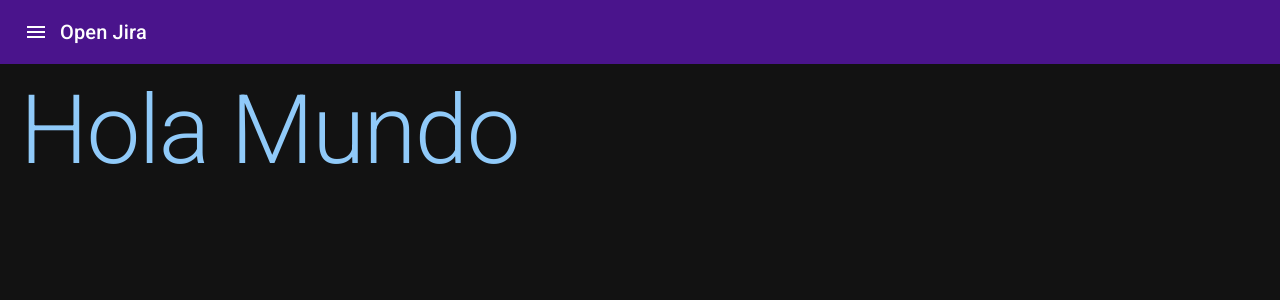
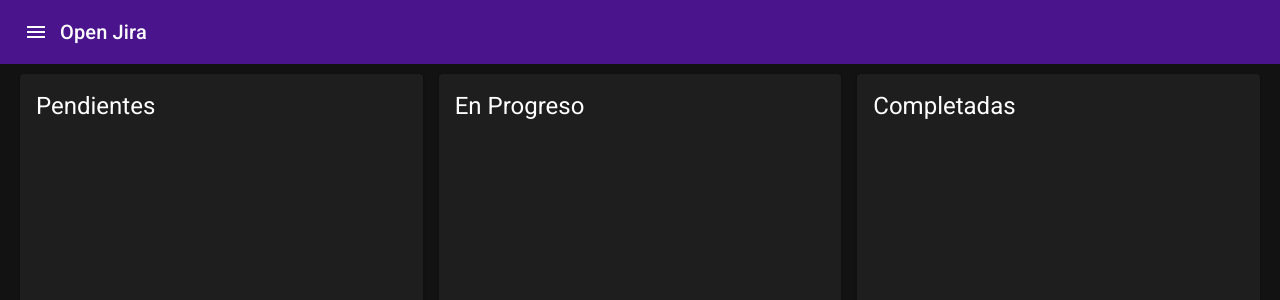
Before and after one commit to gamunax/open-jira-next-typescript, a Next.js app: page / in a window 1280 px wide. Shown: the top 300 px of the page. Built offline with nearby package versions, Linux system fonts and the light colour scheme.

Commit message:
feat: 🎸 add entries context

```diff
--- /dev/null
+++ b/context/entries/EntriesContext.tsx
@@ -0,0 +1,8 @@
+import { createContext } from 'react';
+import { Entry } from '../../interfaces';
+
+type ContextProps = {
+  entries: Entry[]; // TODO: define type
+};
+
+export const EntriesContext = createContext({} as ContextProps);
--- /dev/null
+++ b/context/entries/EntriesProvider.tsx
@@ -0,0 +1,41 @@
+import { FC, useReducer } from 'react';
+import { v4 as uuidv4 } from 'uuid';
+import { Entry, EntryStatus } from '../../interfaces';
+import { EntriesContext } from './EntriesContext';
+import { EntriesReducer } from './EntriesReducer';
+
+export interface EntriesState {
+  entries: Entry[];
+}
+
+const Entries_INITIAL_STATE: EntriesState = {
+  entries: [
+    {
+      _id: uuidv4(),
+      description: 'Lorem ipsum dolor sit amet',
+      status: EntryStatus.PENDING,
+      createdAt: Date.now(),
+    },
+    {
+      _id: uuidv4(),
+      description: 'Lorem ipsum dolor sit amet consectetur adipisicing elit. Quisquam, quidem.',
+      status: EntryStatus.IN_PROGRESS,
+      createdAt: Date.now(),
+    },
+    {
+      _id: uuidv4(),
+      description: 'Commodi, quisquam, quidem.',
+      status: EntryStatus.PENDING,
+      createdAt: Date.now(),
+    },
+  ],
+};
+
+type Props = {
+  children: React.ReactNode;
+};
+
+export const EntriesProvider: FC<Props> = ({ children }) => {
+  const [state, dispatch] = useReducer(EntriesReducer, Entries_INITIAL_STATE);
+  return <EntriesContext.Provider value={{ ...state }}>{children}</EntriesContext.Provider>;
+};
--- /dev/null
+++ b/context/entries/EntriesReducer.tsx
@@ -0,0 +1,19 @@
+import { EntriesState } from './EntriesProvider';
+
+export enum ActionType {
+  ADD_ENTRY = 'ADD_ENTRY',
+}
+
+type EntriesActionType = { type: ActionType.ADD_ENTRY };
+
+export const EntriesReducer = (state: EntriesState, action: EntriesActionType): EntriesState => {
+  switch (action.type) {
+    case ActionType.ADD_ENTRY:
+      return {
+        ...state,
+      };
+
+    default:
+      return { ...state };
+  }
+};
--- /dev/null
+++ b/context/entries/index.ts
@@ -0,0 +1,3 @@
+export * from './EntriesContext';
+export * from './EntriesProvider';
+export * from './EntriesReducer';
--- /dev/null
+++ b/interfaces/entry.ts
@@ -0,0 +1,12 @@
+export interface Entry {
+  _id: string;
+  description: string;
+  createdAt: number;
+  status: EntryStatus;
+}
+
+export enum EntryStatus {
+  PENDING,
+  IN_PROGRESS,
+  FINISHED,
+}
--- /dev/null
+++ b/interfaces/index.ts
@@ -0,0 +1 @@
+export * from './entry';
--- a/package.json
+++ b/package.json
@@ -15,11 +15,13 @@
     "@mui/material": "^5.8.3",
     "next": "12.1.6",
     "react": "18.1.0",
-    "react-dom": "18.1.0"
+    "react-dom": "18.1.0",
+    "uuid": "^8.3.2"
   },
   "devDependencies": {
     "@types/node": "17.0.41",
     "@types/react": "18.0.12",
+    "@types/uuid": "^8.3.4",
     "eslint": "8.17.0",
     "eslint-config-next": "12.1.6",
     "typescript": "4.7.3"
--- a/pages/_app.tsx
+++ b/pages/_app.tsx
@@ -1,17 +1,20 @@
 import { CssBaseline, ThemeProvider } from '@mui/material';
 import type { AppProps } from 'next/app';
+import { EntriesProvider } from '../context/entries';
 import { UIProvider } from '../context/ui';
 import '../styles/globals.css';
 import { darkTheme } from '../themes';
 
 function MyApp({ Component, pageProps }: AppProps) {
   return (
+    <EntriesProvider>
       <UIProvider>
         <ThemeProvider theme={darkTheme}>
           <CssBaseline />
           <Component {...pageProps} />
         </ThemeProvider>
       </UIProvider>
+    </EntriesProvider>
   );
 }
 
--- a/pages/index.tsx
+++ b/pages/index.tsx
@@ -1,13 +1,33 @@
-import { Typography } from '@mui/material';
+import { Card, CardContent, CardHeader, Grid } from '@mui/material';
 import type { NextPage } from 'next';
 import { Layout } from '../components/layouts';
 
 const HomePage: NextPage = () => {
   return (
-    <Layout>
-      <Typography variant="h1" color="primary">
-        Hola Mundo
-      </Typography>
+    <Layout title="Home - OpenJira">
+      <Grid container spacing={2}>
+        <Grid item xs={12} sm={4}>
+          <Card sx={{ height: 'calc(100vh - 100px)' }}>
+            <CardHeader title="Pendientes" />
+            <CardContent>
+              {/**Agregar una nueva tarea */}
+              {/* Listados de las entradas */}
+            </CardContent>
+          </Card>
+        </Grid>
+
+        <Grid item xs={12} sm={4}>
+          <Card sx={{ height: 'calc(100vh - 100px)' }}>
+            <CardHeader title="En Progreso" />
+          </Card>
+        </Grid>
+
+        <Grid item xs={12} sm={4}>
+          <Card sx={{ height: 'calc(100vh - 100px)' }}>
+            <CardHeader title="Completadas" />
+          </Card>
+        </Grid>
+      </Grid>
     </Layout>
   );
 };
```
Also changed, not shown: 2 other files (tests, documents, lock files or other folders). Lines whose indentation alone changed are shown as unchanged.
